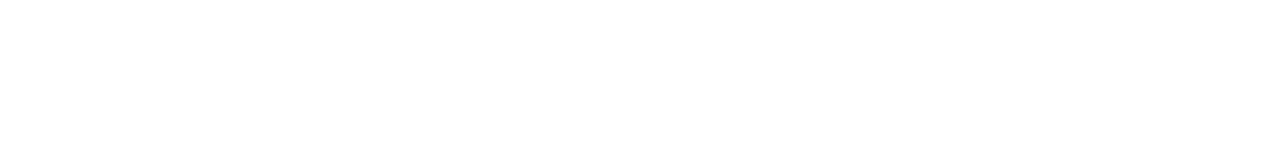
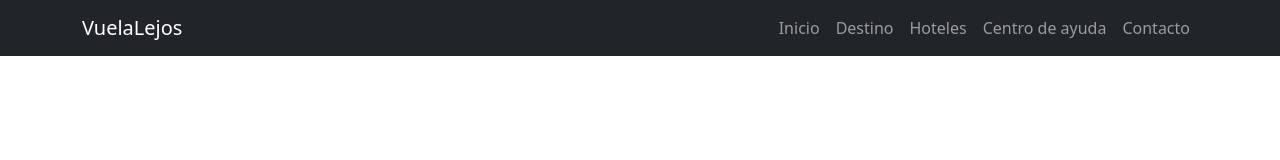
Before and after one commit to coderito/proyecto-aerolinea-vuela-lejos, a plain HTML site: page index.html in a window 1280 px wide. Drawn offline with nearby package versions, Linux system fonts and the light colour scheme.

Commit message:
creando navbar

```diff
--- a/index.html
+++ b/index.html
@@ -14,6 +14,44 @@
     <link rel="stylesheet" href="styles.css" />
   </head>
   <body>
+    <!-- Navbar -->
+    <nav class="navbar navbar-expand-lg navbar-dark bg-dark fixed-top">
+      <div class="container">
+        <a href="#" class="navbar-brand"
+          ><span class="text-logo">Vuela</span>Lejos</a
+        >
+        <button
+          class="navbar-toggler"
+          type="button"
+          data-bs-toggle="collapse"
+          data-bs-target="#navbarS"
+          aria-controls="navbarS"
+          aria-expanded="false"
+          aria-label="Toggle Navigation"
+        >
+          <span class="navbar-toggler-icon"></span>
+        </button>
+        <div class="collapse navbar-collapse" id="navbarS">
+          <ul class="navbar-nav ms-auto mb-2 mb-lg-0">
+            <li class="nav-item">
+              <a href="#" class="nav-link">Inicio</a>
+            </li>
+            <li class="nav-item">
+              <a href="#" class="nav-link">Destino</a>
+            </li>
+            <li class="nav-item">
+              <a href="#" class="nav-link">Hoteles</a>
+            </li>
+            <li class="nav-item">
+              <a href="#" class="nav-link">Centro de ayuda</a>
+            </li>
+            <li class="nav-item">
+              <a href="#" class="nav-link">Contacto</a>
+            </li>
+          </ul>
+        </div>
+      </div>
+    </nav>
 
     <script
       src="https://cdn.jsdelivr.net/npm/bootstrap@5.3.0-alpha2/dist/js/bootstrap.bundle.min.js"
```
